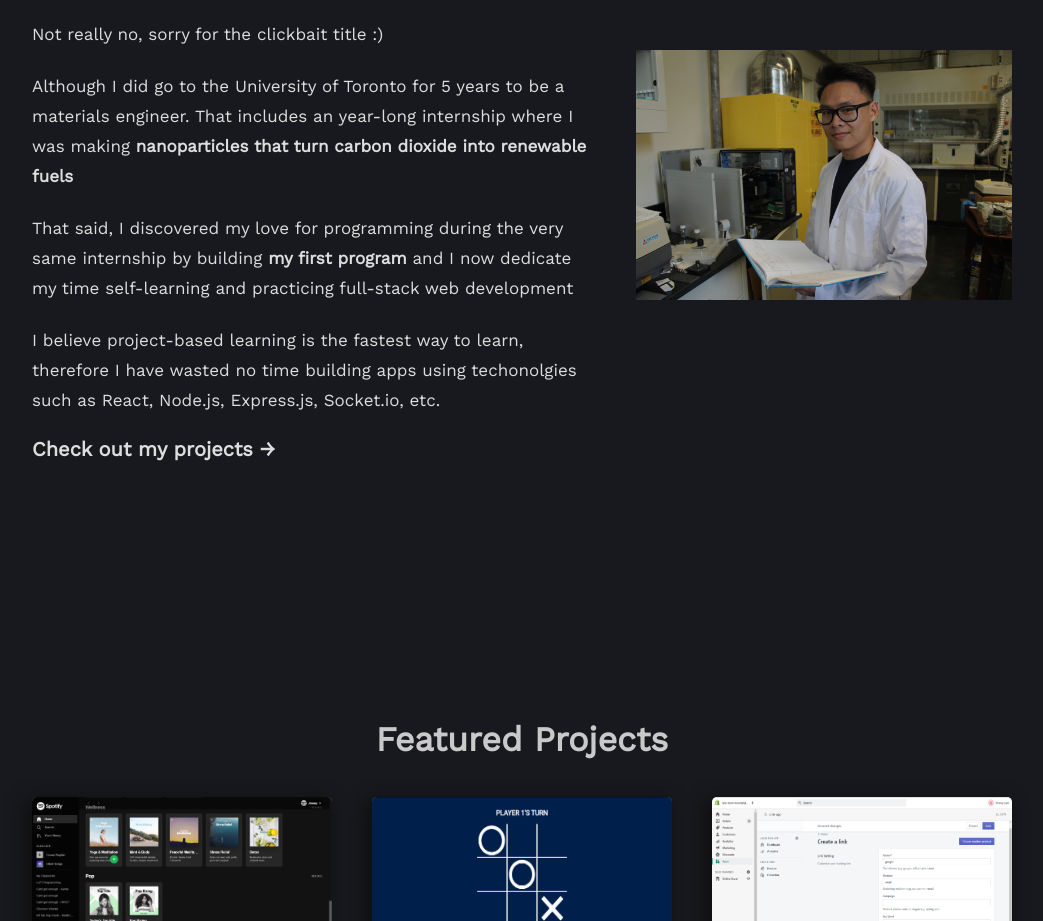
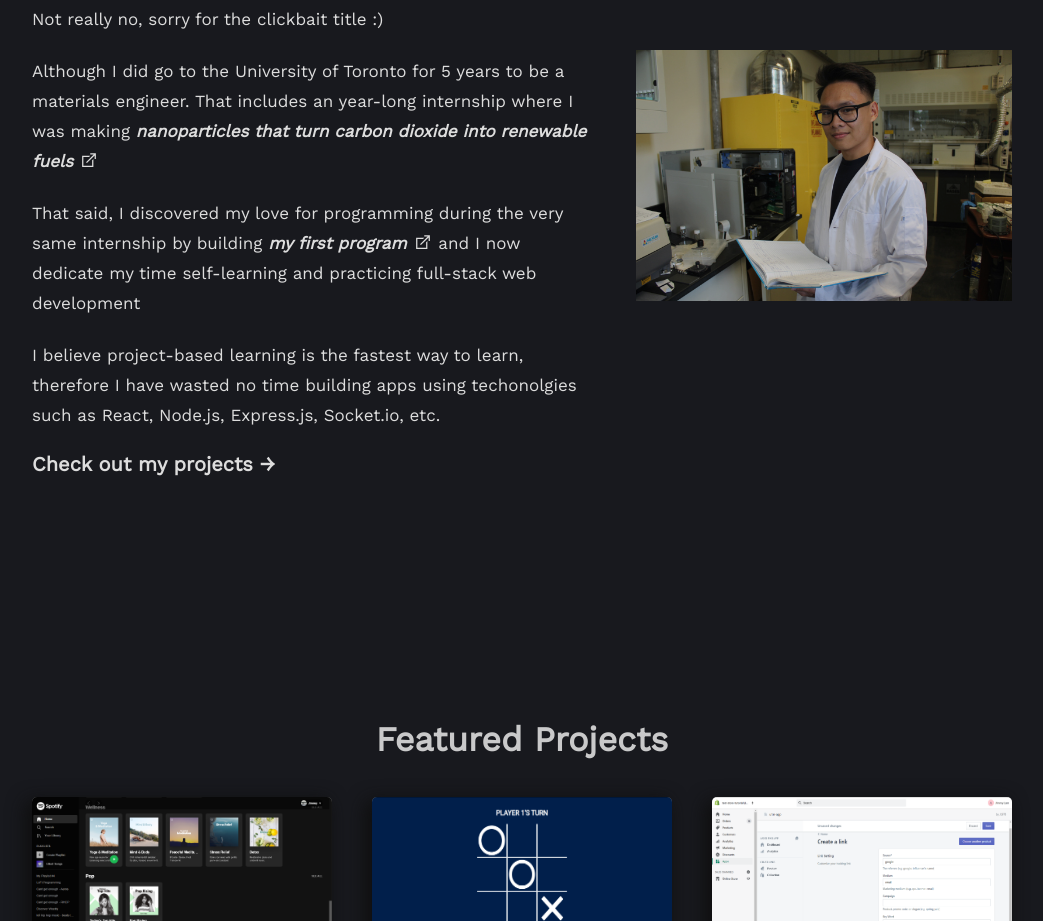
Before and after one commit to JL978/portfolio, a Next.js app: page / in a window 1280 px wide. Shown: the part 1025-1946 px from the top of the page, without its empty margins (118-1161 px from the left). Built offline with nearby package versions, Linux system fonts and the light colour scheme.

Commit message:
finished main components

```diff
--- /dev/null
+++ b/pages/components/Icon/External.js
@@ -0,0 +1,15 @@
+import React from "react";
+
+export default function External() {
+	return (
+		<svg
+			fill="currentColor"
+			xmlns="http://www.w3.org/2000/svg"
+			viewBox="0 -5 32 32"
+			width="32px"
+			height="32px"
+		>
+			<path d="M 18 5 L 18 7 L 23.5625 7 L 11.28125 19.28125 L 12.71875 20.71875 L 25 8.4375 L 25 14 L 27 14 L 27 5 Z M 5 9 L 5 27 L 23 27 L 23 14 L 21 16 L 21 25 L 7 25 L 7 11 L 16 11 L 18 9 Z" />
+		</svg>
+	);
+}
--- a/pages/components/Icon/index.js
+++ b/pages/components/Icon/index.js
@@ -10,6 +10,7 @@ import X from "./X";
 import Postgres from "./Postgres";
 import Socket from "./Socket";
 import Graph from "./Graph";
+import External from "./External";
 
 export default function Icon({ name }) {
 	switch (name) {
@@ -35,6 +36,8 @@ export default function Icon({ name }) {
 			return <Socket />;
 		case "graphql":
 			return <Graph />;
+		case "external":
+			return <External />;
 		default:
 			return null;
 	}
--- a/pages/components/ProjectModal.js
+++ b/pages/components/ProjectModal.js
@@ -40,9 +40,15 @@ export default function ProjectModal({ closeModal, id }) {
 				<div className="info">
 					<div className="header">
 						<h3>Featured Project</h3>
-						<h2>{info.title}</h2>
-						{info.links &&
-							info.links.map((link, idx) => <div key={idx}>{link.title}</div>)}
+						<h2>
+							{info.title}{" "}
+							{info.links &&
+								info.links.map((link, idx) => (
+									<a key={idx} href={link.url}>
+										<Icon name={link.type} />
+									</a>
+								))}
+						</h2>
 					</div>
 
 					{info.descriptions &&
--- a/pages/components/content/modalContent.js
+++ b/pages/components/content/modalContent.js
@@ -17,6 +17,10 @@ const projectDescriptions = {
 			large: "/static/img/spotify-lg.gif",
 			small: "/static/img/spotify-sm.gif",
 		},
+		links: [
+			{ type: "external", url: "https://clonedspot.netlify.app/" },
+			{ type: "github", url: "https://github.com/JL978/spotify-clone-client" },
+		],
 	},
 	ttt: {
 		title: "Multiplpayer tic-tac-toe game",
@@ -35,6 +39,13 @@ const projectDescriptions = {
 			large: "/static/img/ttt-lg.gif",
 			small: "/static/img/ttt-sm.gif",
 		},
+		links: [
+			{ type: "external", url: "https://react-ttt-app.netlify.app/" },
+			{
+				type: "github",
+				url: "https://github.com/JL978/multiplayer-react-tic-tac-toe",
+			},
+		],
 	},
 	shopify: {
 		title: "Shopify URL generator and shortener*",
@@ -52,6 +63,7 @@ const projectDescriptions = {
 			large: "/static/img/shopify-lg.gif",
 			small: "/static/img/shopify-sm.gif",
 		},
+		links: [{ type: "github", url: "https://github.com/JL978/utm-app" }],
 	},
 };
 
--- a/pages/components/sections/About.js
+++ b/pages/components/sections/About.js
@@ -3,7 +3,12 @@ import Image from "next/image";
 import { motion } from "framer-motion";
 import { fadeInLeft, fadeInRight } from "../utils/animations/framer-defs";
 import useIntersectAnimation from "../hooks/useIntersectAnimation";
+import Icon from "../Icon";
 
+const externalLInkStyle = {
+	fontSize: "0.85rem",
+	fontStyle: "italic",
+};
 export default function About() {
 	const [control, ref] = useIntersectAnimation();
 
@@ -22,12 +27,31 @@ export default function About() {
 					Although I did go to the University of Toronto for 5 years to be a
 					materials engineer. That includes an year-long internship where I was
 					making{" "}
-					<b>nanoparticles that turn carbon dioxide into renewable fuels</b>
+					<b>
+						<a
+							style={externalLInkStyle}
+							href="https://co2cert.com/"
+							target="_blank"
+						>
+							nanoparticles that turn carbon dioxide into renewable fuels{" "}
+							<Icon name="external" />
+						</a>
+					</b>
 				</p>
 				<p>
 					That said, I discovered my love for programming during the very same
-					internship by building <b>my first program</b> and I now dedicate my
-					time self-learning and practicing full-stack web development
+					internship by building{" "}
+					<b>
+						<a
+							style={externalLInkStyle}
+							href="https://github.com/JL978/CO2-Conversion-Plant-Automation"
+							target="_blank"
+						>
+							my first program <Icon name="external" />{" "}
+						</a>
+					</b>
+					and I now dedicate my time self-learning and practicing full-stack web
+					development
 				</p>
 				<p>
 					I believe project-based learning is the fastest way to learn,
--- a/styles/scss/about.scss
+++ b/styles/scss/about.scss
@@ -33,6 +33,10 @@
 					}
 				}
 			}
+		}
+		svg {
+			height: 20px;
+			width: 20px;
 		}
 	}
 
--- a/styles/scss/project.scss
+++ b/styles/scss/project.scss
@@ -72,6 +72,17 @@
 
 		& > div:first-of-type {
 			overflow: visible !important;
+		}
+
+		a {
+			opacity: 0.7;
+			&:hover {
+				opacity: 1;
+			}
+		}
+
+		svg {
+			margin: 0 0.3rem;
 		}
 
 		.img {
```
Also changed, not shown: pages/components/Icon/svg/external.svg (added).
